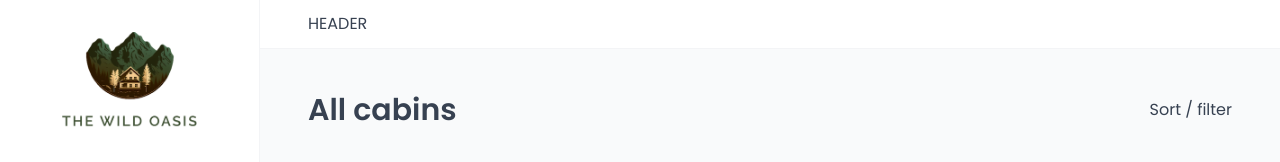
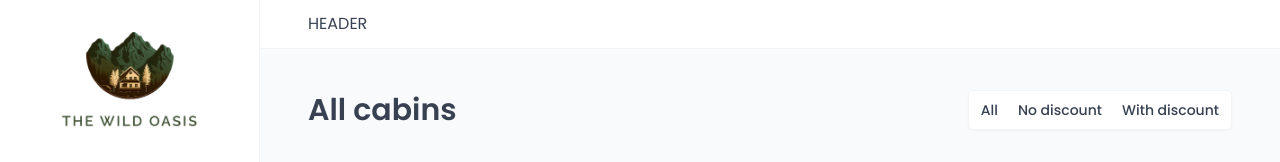
Before and after one commit to mostafaghorab11/the-wild-oasis, a React (Vite) app: page /cabins in a window 1280 px wide. Shown: the top 162 px of the page. Built offline with nearby package versions, Linux system fonts and the light colour scheme; no server answers; the database is empty; a web font is replaced by a local one.

Commit message:
implement filter on discount

```diff
--- a/src/features/cabins/CabinTable.jsx
+++ b/src/features/cabins/CabinTable.jsx
@@ -1,8 +1,9 @@
+import { useSearchParams } from 'react-router-dom';
+import Menus from '../../ui/Menus';
 import Spinner from '../../ui/Spinner';
 import Table from '../../ui/Table';
 import CabinRow from './CabinRow';
 import { useCabins } from './useCabins';
-import Menus from '../../ui/Menus';
 
 // const Table = styled.div`
 //   border: 1px solid var(--color-grey-200);
@@ -30,8 +31,20 @@
 
 function CabinTable() {
   const { isPending, cabins } = useCabins();
+  const [searchParams] = useSearchParams();
 
   if (isPending) return <Spinner />;
+
+  const filterValue = searchParams.get('discount') || 'all';
+
+  let filteredCabins;
+
+  if (filterValue === 'all') filteredCabins = cabins;
+  if (filterValue === 'no-discount')
+    filteredCabins = cabins.filter((cabin) => cabin.discount === 0);
+  if (filterValue === 'with-discount')
+    filteredCabins = cabins.filter((cabin) => cabin.discount > 0);
+
 
   return (
     <Menus>
@@ -45,7 +58,7 @@
           <div></div>
         </Table.Header>
         <Table.Body
-          data={cabins}
+          data={filteredCabins}
           render={(cabin) => <CabinRow cabin={cabin} key={cabin.id} />}
         />
       </Table>
--- /dev/null
+++ b/src/features/cabins/CabinTableOperations.jsx
@@ -0,0 +1,20 @@
+import Filter from '../../ui/Filter';
+import TableOperations from '../../ui/TableOperations';
+
+function CabinTableOperations() {
+  return (
+    <TableOperations>
+      <Filter
+        filterField="discount"
+        options={[
+          { value: 'all', label: 'All' },
+          { value: 'no-discount', label: 'No discount' },
+          { value: 'with-discount', label: 'With discount' },
+        ]}
+      />
+      {/* <SortBy /> */}
+    </TableOperations>
+  );
+}
+
+export default CabinTableOperations;
--- a/src/pages/Cabins.jsx
+++ b/src/pages/Cabins.jsx
@@ -1,5 +1,6 @@
 import AddCabin from '../features/cabins/AddCabin';
 import CabinTable from '../features/cabins/CabinTable';
+import CabinTableOperations from '../features/cabins/CabinTableOperations';
 import Heading from '../ui/Heading';
 import Row from '../ui/Row';
 
@@ -8,7 +9,7 @@
     <>
       <Row>
         <Heading as="h1">All cabins</Heading>
-        <p>Sort / filter</p>
+        <CabinTableOperations />
       </Row>
 
       <Row type="vertical">
--- a/src/ui/Filter.jsx
+++ b/src/ui/Filter.jsx
@@ -1,4 +1,5 @@
-import styled, { css } from "styled-components";
+import { useSearchParams } from 'react-router-dom';
+import styled, { css } from 'styled-components';
 
 const StyledFilter = styled.div`
   border: 1px solid var(--color-grey-100);
@@ -33,3 +34,28 @@
     color: var(--color-brand-50);
   }
 `;
+
+function Filter({ filterField, options }) {
+  const [searchParams, setSearchParams] = useSearchParams();
+  const currentFilter = searchParams.get(filterField);
+
+  function handleClick(value) {
+    searchParams.set(filterField, value);
+    setSearchParams(searchParams);
+  }
+  return (
+    <StyledFilter>
+      {options.map((option) => (
+        <FilterButton
+          key={option.value}
+          onClick={() => handleClick(option.value)}
+          active={option.value === currentFilter}
+        >
+          {option.label}
+        </FilterButton>
+      ))}
+    </StyledFilter>
+  );
+}
+
+export default Filter;
```
